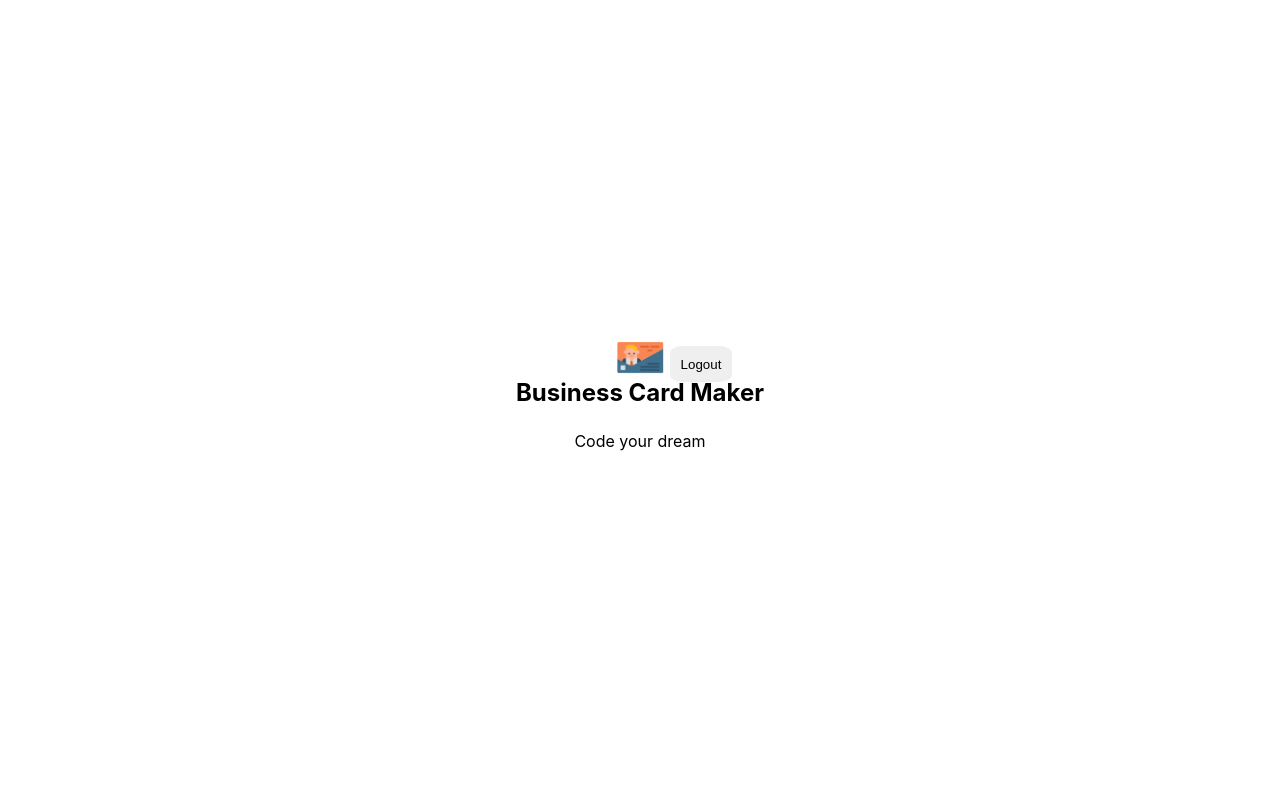
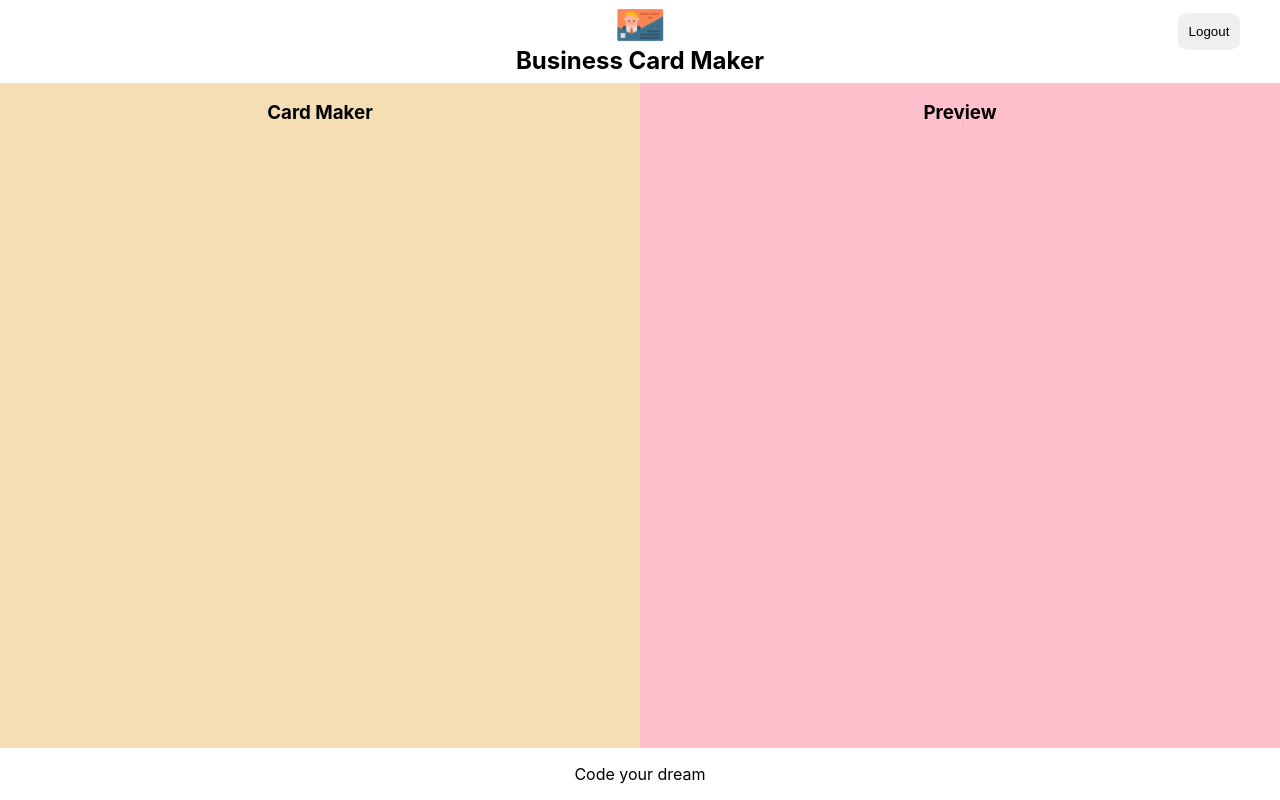
Before and after one commit to wonlee6/business-card-maker, a React (Create React App) app: page /maker in a window 1280 px wide. Built offline with nearby package versions, Linux system fonts and the light colour scheme; no server answers; sample sign-in values are in the browser's storage.

Commit message:
editor and preview layout

```diff
--- /dev/null
+++ b/src/components/editor/editor.jsx
@@ -0,0 +1,10 @@
+import React from 'react';
+import styles from './editor.module.css';
+
+const Editor = (props) => (
+  <section className={styles.editor}>
+    <h1 className={styles.title}>Card Maker</h1>
+  </section>
+);
+
+export default Editor;
--- /dev/null
+++ b/src/components/editor/editor.module.css
@@ -0,0 +1,14 @@
+@value makerGreen from '../../common/colors.css';
+
+.editor {
+  /* 반반 씩 나누기 위해 */
+  flex-basis: 50%;
+  background-color: wheat;
+}
+
+.title {
+  color: makerGreen;
+  text-align: center;
+  width: 100%;
+  margin-bottom: 1em;
+}
--- a/src/components/maker/maker.jsx
+++ b/src/components/maker/maker.jsx
@@ -1,7 +1,9 @@
 import React, { useEffect } from 'react';
 import { useHistory } from 'react-router-dom';
+import Editor from '../editor/editor';
 import Footer from '../footer/footer';
 import Header from '../header/header';
+import Preview from '../preview/preview';
 import styles from './maker.module.css';
 
 const Maker = ({ authService }) => {
@@ -22,6 +24,10 @@
   return (
     <section className={styles.maker}>
       <Header onLogout={onLogout} />
+      <div className={styles.container}>
+        <Editor />
+        <Preview />
+      </div>
       <Footer />
     </section>
   );
--- a/src/components/maker/maker.module.css
+++ b/src/components/maker/maker.module.css
@@ -0,0 +1,20 @@
+@value mediaQuery from '../../common/size.css';
+
+.maker {
+  width: 100%;
+  height: 100%;
+  display: flex;
+  flex-direction: column;
+}
+
+.container {
+  /* 가득 채우기 위해 */
+  flex: 1;
+  display: flex;
+}
+
+@media screen and (max-width: mediaQuery) {
+  .container {
+    flex-direction: column;
+  }
+}
--- /dev/null
+++ b/src/components/preview/preview.jsx
@@ -0,0 +1,12 @@
+import React from 'react';
+import styles from './preview.module.css';
+
+const Preview = () => {
+  return (
+    <section className={styles.preview}>
+      <h1 className={styles.title}>Preview</h1>
+    </section>
+  );
+};
+
+export default Preview;
--- /dev/null
+++ b/src/components/preview/preview.module.css
@@ -0,0 +1,14 @@
+@value makerGreen from '../../common/colors.css';
+
+.preview {
+  /* 반반 씩 나누기 위해 */
+  flex-basis: 50%;
+  background-color: pink;
+}
+
+.title {
+  color: makerGreen;
+  text-align: center;
+  margin-bottom: 1em;
+  width: 100%;
+}
```
